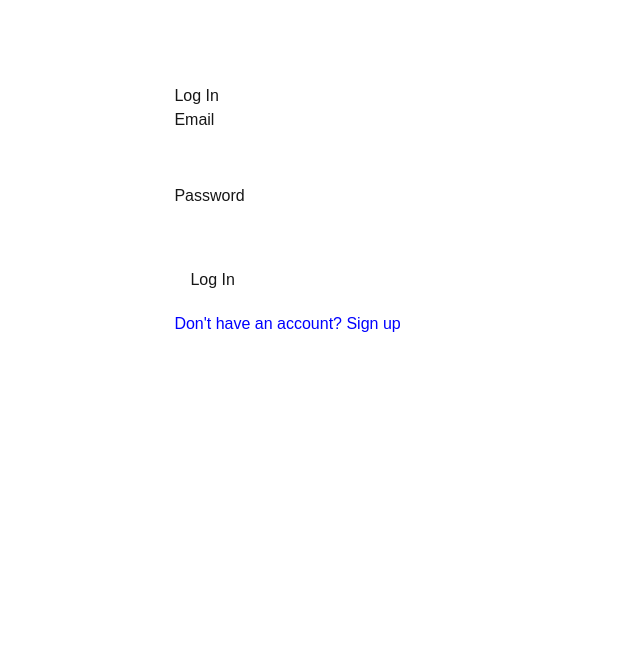
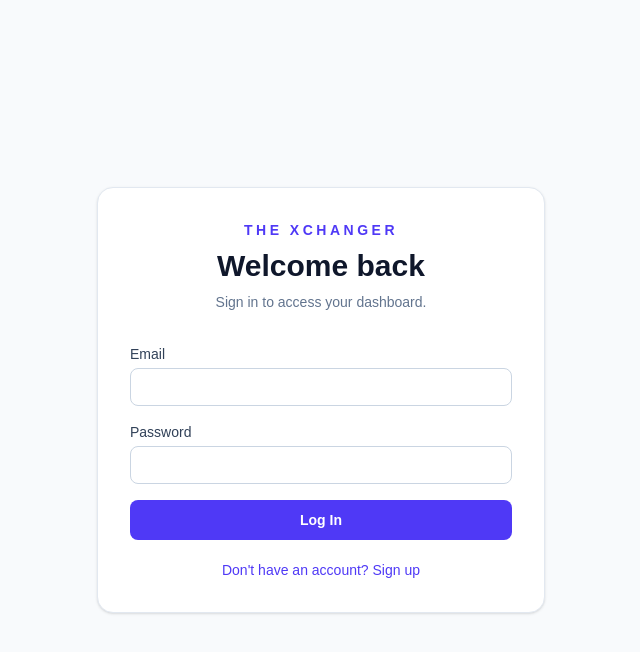
Before and after one commit to krishnabhola795-rgb/the-xchanger, a Next.js app: page /login in a window 1280 px wide. Shown: the top 652 px of the page, without its empty margins (319-959 px from the left). Built offline with nearby package versions, Linux system fonts and the light colour scheme; no server answers.

Commit message:
redesign login page

```diff
--- a/app/login/page.tsx
+++ b/app/login/page.tsx
@@ -74,46 +74,63 @@ export default function LoginPage() {
   }
 
   return (
-    <div style={{maxWidth: 420, margin: '4rem auto', padding: 20}}>
-      <h1>{isSignup ? 'Sign Up' : 'Log In'}</h1>
-      <form onSubmit={handleSubmit}>
-        <label style={{display: 'block', marginBottom: 8}}>
+    <div className="flex min-h-screen items-center justify-center bg-slate-50 px-4 py-10">
+      <div className="w-full max-w-md rounded-2xl border border-slate-200 bg-white p-8 shadow-sm">
+        <div className="mb-8 text-center">
+          <p className="text-sm font-semibold uppercase tracking-[0.25em] text-indigo-600">The Xchanger</p>
+          <h1 className="mt-2 text-3xl font-semibold text-slate-900">{isSignup ? 'Create your account' : 'Welcome back'}</h1>
+          <p className="mt-2 text-sm text-slate-500">
+            {isSignup ? 'Set up your workspace and continue.' : 'Sign in to access your dashboard.'}
+          </p>
+        </div>
+
+        <form onSubmit={handleSubmit} className="space-y-4">
+          <label className="block text-sm font-medium text-slate-700">
             Email
             <input
               type="email"
               value={email}
               onChange={(e) => setEmail(e.target.value)}
               required
-            style={{width: '100%', padding: 8, marginTop: 4}}
+              className="mt-1 w-full rounded-lg border border-slate-300 px-3 py-2 text-sm outline-none transition focus:border-indigo-500 focus:ring-2 focus:ring-indigo-100"
             />
           </label>
 
-        <label style={{display: 'block', marginBottom: 8}}>
+          <label className="block text-sm font-medium text-slate-700">
             Password
             <input
               type="password"
               value={password}
               onChange={(e) => setPassword(e.target.value)}
               required
-            style={{width: '100%', padding: 8, marginTop: 4}}
+              className="mt-1 w-full rounded-lg border border-slate-300 px-3 py-2 text-sm outline-none transition focus:border-indigo-500 focus:ring-2 focus:ring-indigo-100"
             />
           </label>
 
-        {error && <div style={{color: 'red', marginBottom: 8}}>{error}</div>}
+          {error ? (
+            <div className="rounded-lg border border-rose-200 bg-rose-50 px-3 py-2 text-sm text-rose-600">
+              {error}
+            </div>
+          ) : null}
 
-        <button type="submit" disabled={loading} style={{padding: '8px 16px'}}>
-          {loading ? 'Please wait...' : isSignup ? 'Sign Up' : 'Log In'}
+          <button
+            type="submit"
+            disabled={loading}
+            className="w-full rounded-lg bg-indigo-600 px-4 py-2.5 text-sm font-semibold text-white transition hover:bg-indigo-700 disabled:cursor-not-allowed disabled:opacity-70"
+          >
+            {loading ? 'Please wait...' : isSignup ? 'Create account' : 'Log In'}
           </button>
         </form>
 
-      <p style={{marginTop: 12}}>
+        <p className="mt-5 text-center text-sm text-slate-600">
           <button
             onClick={() => setIsSignup(!isSignup)}
-          style={{background: 'none', border: 'none', color: 'blue', cursor: 'pointer', padding: 0}}
+            className="font-medium text-indigo-600 transition hover:text-indigo-700"
           >
             {isSignup ? 'Have an account? Log in' : "Don't have an account? Sign up"}
           </button>
         </p>
       </div>
+    </div>
   );
 }
```
Lines whose indentation alone changed are shown as unchanged.
